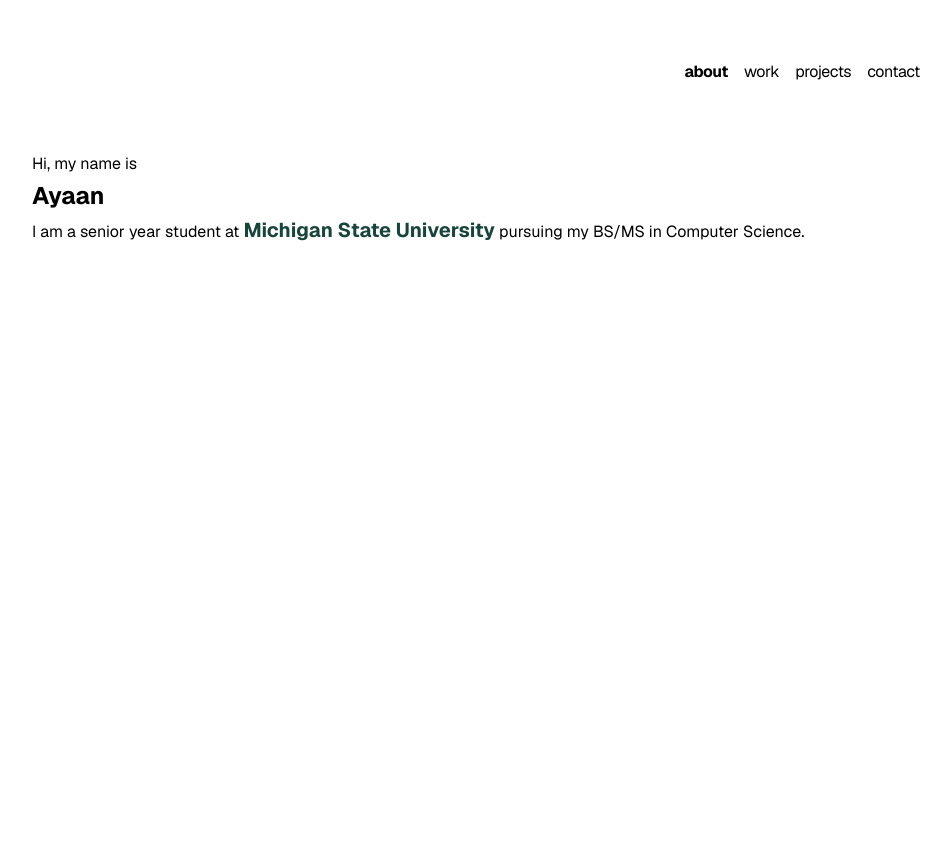
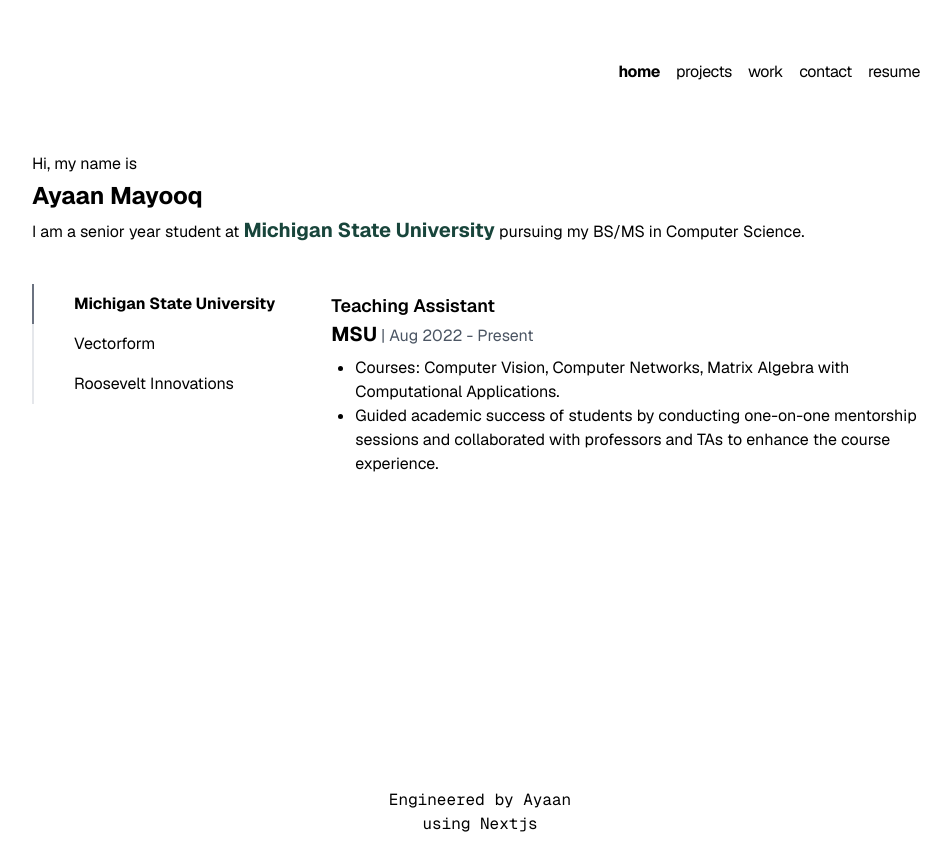
Before and after one commit to ayaanmayooq/portfolio, a Next.js app: page / in a window 1280 px wide. Shown: the whole page, without its empty margins (160-1111 px from the left). Before the commit the page ends 800 px from the top, so only its background shows below. Built offline with nearby package versions, Linux system fonts and the light colour scheme.

Commit message:
work div issue ficed

```diff
--- /dev/null
+++ b/app/components/footer.tsx
@@ -0,0 +1,13 @@
+import { GeistMono } from 'geist/font/mono';
+
+export function Footer() {
+    return (
+        <footer className="bottom-0 text-center my-5">
+            <a className="" href="https://github.com/ayaanmayooq/portfolio" target="_blank">
+                <span className={`${GeistMono.className} block px-3`}>
+                    Engineered by Ayaan<br />using Nextjs
+                </span>
+            </a>
+        </footer>
+    );
+}
--- a/app/components/nav.tsx
+++ b/app/components/nav.tsx
@@ -5,16 +5,19 @@
 
 const navItems = {
     '/': {
-        name: 'about',
+        name: 'home',
+    },
+    '/projects': {
+        name: 'projects',
     },
     '/work': {
         name: 'work',
     },
-    '/projects': {
-        name: 'projects',
-    },
     '/contact': {
         name: 'contact',
+    },
+    '/resume': {
+        name: 'resume',
     },
 };
 
--- /dev/null
+++ b/app/components/projectItem.tsx
@@ -0,0 +1,8 @@
+
+export function ProjItem() {
+    return (
+        <div className="project-container">
+            <p>Project item 1</p>
+        </div>
+    );
+}
--- a/app/components/verticalTabs.tsx
+++ b/app/components/verticalTabs.tsx
@@ -10,10 +10,11 @@
     };
 
     return (
-        <div className="container relative flex">
-            <div className="tabs flex flex-col">
+        <div className="container relative h-fit flex ">
+            <div>
+                <div className=" flex w-min flex-col">
                     <a
-                    className={`tab px-10 flex-1 py-2 border-l-2 cursor-pointer duration-1000 ${activeTab === 1 ? 'border-l-2 border-gray-500 font-bold' : ''}`}
+                        className={`px-10 flex-1 py-2 w-min border-l-2 cursor-pointer whitespace-nowrap duration-1000 ${activeTab === 1 ? 'border-l-2 border-gray-500 font-bold' : ''}`}
                         href="#"
                         data-tab="1"
                         onClick={() => handleTabClick(1)}
@@ -21,7 +22,7 @@
                         Michigan State University
                     </a>
                     <a
-                    className={`tab px-10 flex-1 py-2 border-l-2 cursor-pointer duration-1000 ${activeTab === 2 ? 'border-l-2 border-gray-500 font-bold' : ''
+                        className={` px-10 flex-1 py-2 w-fit border-l-2 cursor-pointer whitespace-nowrap duration-1000 ${activeTab === 2 ? 'border-l-2 border-gray-500 font-bold' : ''
                             }`}
                         href="#"
                         data-tab="2"
@@ -30,7 +31,7 @@
                         Vectorform
                     </a>
                     <a
-                    className={`tab px-10 flex-1 py-2 border-l-2 cursor-pointer duration-1000 ${activeTab === 3 ? 'border-l-2 border-gray-500 font-bold' : ''
+                        className={` px-10 flex-1 py-2 w-fit border-l-2 cursor-pointer whitespace-nowrap duration-1000 ${activeTab === 3 ? 'border-l-2 border-gray-500 font-bold' : ''
                             }`}
                         href="#"
                         data-tab="3"
@@ -39,16 +40,17 @@
                         Roosevelt Innovations
                     </a>
                 </div>
+            </div>
 
-            <div className="flex pl-4">
+            <div className="flex flex-col pl-4">
                 <div
-                    className={`absolute py-2 transition-opacity duration-1000 ${activeTab === 1 ? 'opacity-100 z-10' : 'opacity-0'
+                    className={`h-fit w-fit py-2 transition-opacity duration-1000 ${activeTab === 1 ? ' opacity-100 visible z-10 ' : 'opacity-0 hidden'
                         }`}
                     data-tab="1"
                 >
                     <div>
                         <div className="mb-6">
-                            <h3 className="text-lg font-semibold">Teaching Assitant</h3>
+                            <h3 className="text-lg font-semibold">Teaching Assistant</h3>
                             <p className="text-gray-600">
                                 <a href="https://msu.edu/" target="_blank" className="text-xl font-bold">
                                     <span className="link link-underline link-underline-black text-black">
@@ -65,7 +67,7 @@
                 </div>
 
                 <div
-                    className={`absolute py-2 transition-opacity duration-1000 ${activeTab === 2 ? 'opacity-100 z-10' : 'opacity-0'
+                    className={`py-2 transition-opacity duration-1000 ${activeTab === 2 ? 'visible z-10 opacity-100 ' : 'hidden opacity-0'
                         }`}
                     data-tab="2"
                 >
@@ -90,7 +92,7 @@
                 </div>
 
                 <div
-                    className={`absolute py-2 transition-opacity duration-1000 ${activeTab === 3 ? 'opacity-100 z-10' : 'opacity-0'
+                    className={`py-2 transition-opacity duration-1000 ${activeTab === 3 ? 'visible z-10 opacity-100' : 'hidden opacity-0'
                         }`}
                     data-tab="3"
                 >
--- a/app/globals.css
+++ /dev/null
@@ -1,33 +0,0 @@
-@tailwind base;
-@tailwind components;
-@tailwind utilities;
-
-:root {
-  --foreground-rgb: 0, 0, 0;
-  --background-start-rgb: 214, 219, 220;
-  --background-end-rgb: 255, 255, 255;
-}
-
-@media (prefers-color-scheme: dark) {
-  :root {
-    --foreground-rgb: 255, 255, 255;
-    --background-start-rgb: 0, 0, 0;
-    --background-end-rgb: 0, 0, 0;
-  }
-}
-
-body {
-  color: rgb(var(--foreground-rgb));
-  background: linear-gradient(
-      to bottom,
-      transparent,
-      rgb(var(--background-end-rgb))
-    )
-    rgb(var(--background-start-rgb));
-}
-
-@layer utilities {
-  .text-balance {
-    text-wrap: balance;
-  }
-}
--- a/app/layout.tsx
+++ b/app/layout.tsx
@@ -1,8 +1,11 @@
 import '../global.css'
 import type { Metadata } from 'next';
+import Head from 'next/head';
 import { GeistSans } from 'geist/font/sans';
 import { GeistMono } from 'geist/font/mono';
 import { Navbar } from '@/app/components/nav'
+import { Footer } from '@/app/components/footer';
+import { ProjItem } from '@/app/components/projectItem';
 
 
 export default function RootLayout({
@@ -13,14 +16,29 @@
     return (
         <html lang="en"
             className={`${GeistSans.className} text-black bg-white dark:text-white dark:bg-[#111010]`}>
-            <body className="antialiased max-w-4xl mb-40 flex flex-col md:flex-row mx-4 mt-8 lg:mx-auto">
-                <main className="flex-auto min-w-0 mt-6 flex flex-col px-2 md:px-0">
+{/*            <Head>
+                <link rel="shortcut icon" href="./favicon.ico" />
+            </Head>*/}
+            <body className="antialiased max-w-4xl h-screen flex flex-col md:flex-row mx-4 mt-8 lg:mx-auto">
+                <main className="flex-auto min-w-0 mt-6 h-full flex flex-col px-2 md:px-0">
                     {/* Navbar */}
                     <Navbar />
 
-                    {children}
+
+                    <div className="">
+                        {children}
+                    </div>
+
+                    <div className="m-auto"></div>
+
+                    <div className="flex justify-center">
+                        <Footer />
+                    </div>
                 </main>
+
             </body>
+
+
 
         </html>
     )
--- a/app/page.tsx
+++ b/app/page.tsx
@@ -1,15 +1,26 @@
-import "../global.css";
+"use client"
+import { VerticalTabs } from '@/app/components/verticalTabs';
 
 export default function Page() {
     return (
+
         <section className="animate-move-up-fade-in">
             <p>Hi, my name is</p>
             <div className="py-1">
-                <p className=" text-2xl font-bold">Ayaan</p>
+                <p className=" text-2xl font-bold">Ayaan Mayooq</p>
             </div>
             <p>I am a senior year student at&nbsp;
                 <a href="https://msu.edu/" className="link link-underline link-underline-black text-[#18453B] text-xl font-bold">Michigan State University</a>
-                 &nbsp;pursuing my BS/MS in Computer Science.</p>
+                &nbsp;pursuing my BS/MS in Computer Science.</p>
+
+            <div className="mt-10 pb-40 ">
+                <VerticalTabs />
+            </div>
+
+
+
+
         </section>
+
     );
 }
--- a/app/projects/page.tsx
+++ b/app/projects/page.tsx
@@ -1,7 +1,11 @@
 import { GeistSans } from 'geist/font/sans';
+import { ProjItem } from '@/app/components/projectItem';
 
 export default function Page() {
     return (
-        <p className={`${GeistSans.className} animate-fade-in`}>Project stuff</p>
+        <div className={`${GeistSans.className} animate-fade-in`}>
+
+            <ProjItem />
+        </div>
     );
 }
--- /dev/null
+++ b/app/resume/page.tsx
@@ -0,0 +1,11 @@
+
+export default function Page() {
+    return (
+        <section className="animate-move-up-fade-in">
+            <div className="py-1">
+                <p className=" text-2xl text-center font-bold">Download Resume</p>
+            </div>
+
+        </section>
+    );
+}
```
Lines whose indentation alone changed are shown as unchanged.
